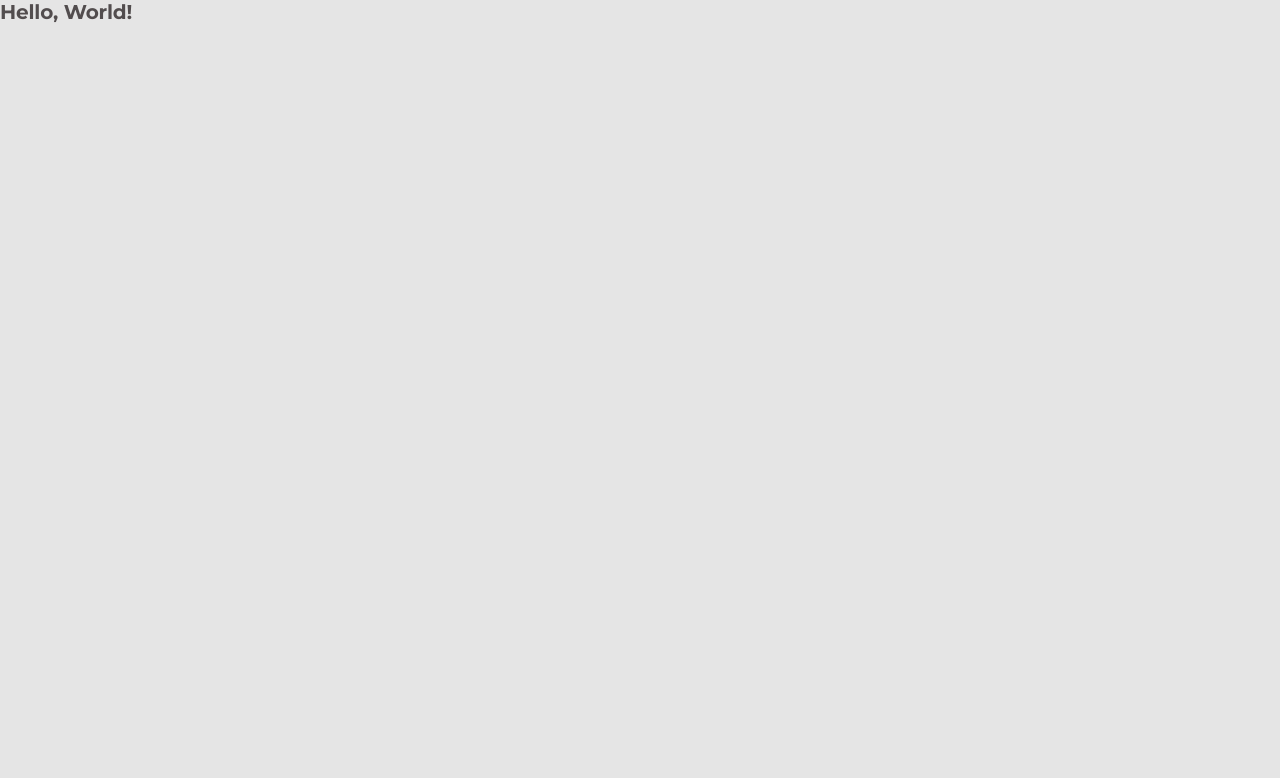
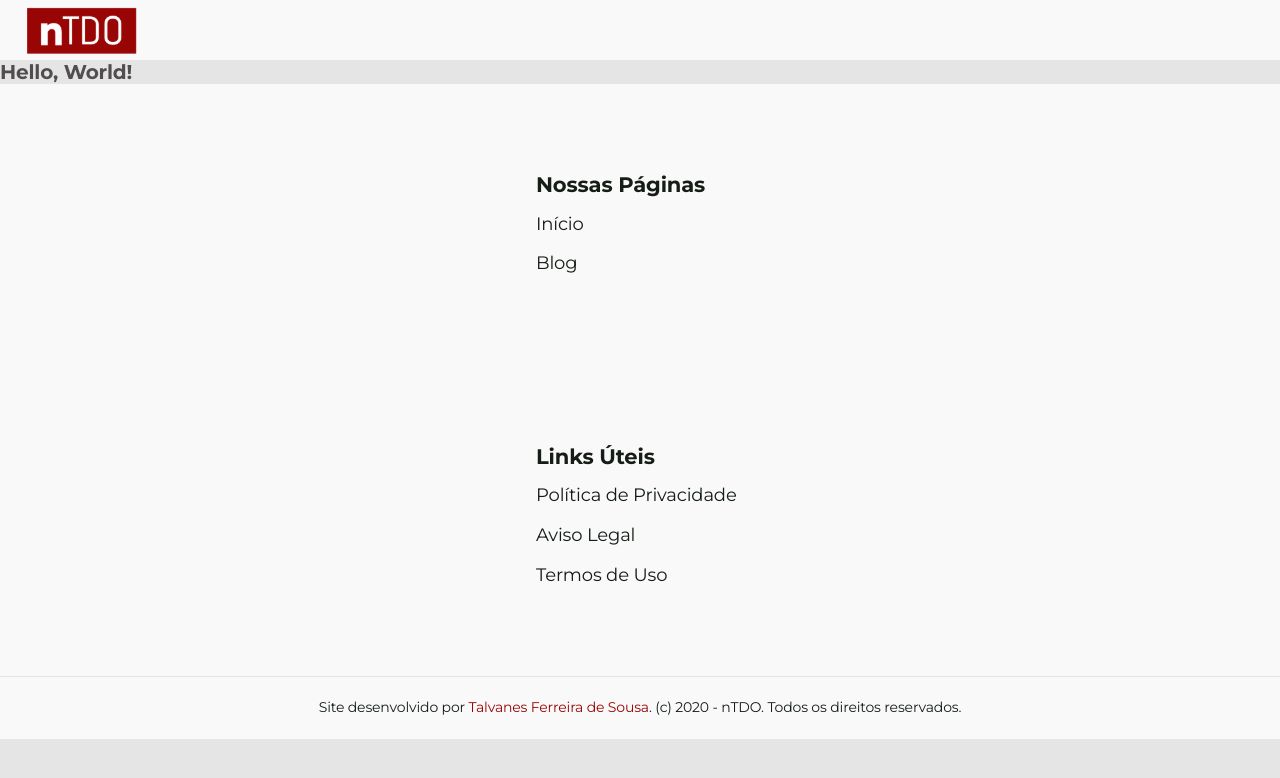
Before and after one commit to talvanes/site-ntdo, a Next.js app: page / in a window 1280 px wide. Shown: the top 778 px of the page. Built offline with nearby package versions, Linux system fonts and the light colour scheme.

Commit message:
nTDO Next: criação do layout da página

```diff
--- /dev/null
+++ b/src/components/Layout.module.css
@@ -0,0 +1,58 @@
+/* Main header */
+.main_header {
+  composes: bg-white from "../styles/colors.module.css";
+}
+
+.main_header_content {
+  composes: container from "../styles/utils.module.css";
+
+  padding-top: 0.6em;
+  padding-bottom: 0.6em;
+
+  display: flex;
+}
+
+/* Main footer */
+.main_footer {
+  composes: bg-white text-black from "../styles/colors.module.css";
+
+  padding-bottom: 8.1em;
+  padding-top: 8.1em;
+}
+
+.main_footer a {
+  color: #151d16;
+}
+
+.main_footer_content {
+  composes: container from "../styles/utils.module.css";
+
+  display: flex;
+  flex-direction: column;
+  align-items: center;
+}
+
+.main_footer_links, .main_footer_legal {
+  composes: body-paragraph from "../styles/typography.module.css";
+
+  width: 13rem;
+}
+
+.main_footer_legal {
+  margin-top: 8.5em;
+}
+
+.main_footer_rights {
+  composes: container from "../styles/utils.module.css";
+  composes: bg-white text-black from "../styles/colors.module.css";
+  composes: body-paragraph-small from "../styles/typography.module.css";
+
+  padding-top: 1.3em;
+  padding-bottom: 1.3em;
+  border-top: 1px solid #E4E3E6;
+  text-align: center;
+}
+
+.main_footer_rights a {
+  color: #990505;
+}
--- /dev/null
+++ b/src/components/Layout.tsx
@@ -0,0 +1,88 @@
+import { ReactNode } from "react";
+import Link from "next/link";
+
+import styles from "./Layout.module.css";
+
+interface LayoutProps {
+  children: ReactNode
+}
+
+export default function Layout({ children }: LayoutProps) {
+  return (
+    <>
+    {/* Main header */}
+    <header className={styles.main_header}>
+      <div className={styles.main_header_content}>
+        <img src="/logo.svg" alt="nTDO"/>
+
+        {/* TODO desktop navigation menu */}
+        {/* TODO mobile navigation menu */}
+      </div>
+    </header>
+
+    {/* Main content */}
+    <main>{children}</main>
+
+    {/* Main Footer */}
+    <section className={styles.main_footer}>
+
+      <div className={styles.main_footer_content}>
+        {/* Nossas Páginas */}
+        <article className={styles.main_footer_links}>
+          <header>
+            <h1>Nossas Páginas</h1>
+          </header>
+
+          <ul>
+            <li>
+              <Link href="/">
+                <a>Início</a>
+              </Link>
+            </li>
+
+            <li>
+              <Link href="/blog">
+                <a>Blog</a>
+              </Link>
+            </li>
+          </ul>
+        </article>
+
+        {/* Links Úteis */}
+        <article className={styles.main_footer_legal}>
+          <header>
+            <h1>Links Úteis</h1>
+          </header>
+
+          <ul>
+            <li>
+              <Link href="/privacy">
+                <a>Política de Privacidade</a>
+              </Link>
+            </li>
+
+            <li>
+              <Link href="/legal">
+                <a>Aviso Legal</a>
+              </Link>
+            </li>
+
+            <li>
+              <Link href="/terms">
+                <a>Termos de Uso</a>
+              </Link>
+            </li>
+          </ul>
+        </article>
+      </div>
+    </section>
+
+    <footer className={styles.main_footer_rights}>
+      <p>
+        Site desenvolvido por <a href="https://www.talvanes.dev/" target="_blank">Talvanes Ferreira de Sousa</a>.
+        (c) 2020 - nTDO. Todos os direitos reservados.
+      </p>
+    </footer>
+    </>
+  );
+}
--- /dev/null
+++ b/src/components/SEO.tsx
@@ -0,0 +1,19 @@
+import Head from "next/head";
+
+interface SEOProps {
+  title: string;
+  description?: string;
+  home?: boolean;
+}
+
+const SUFFIX = "| nTDO";
+
+export default function SEO({ title, description, home = false }: SEOProps) {
+  return (
+    <Head>
+      <title>{home ? title : `${title} ${SUFFIX}`}</title>
+
+      {!!description && <meta name="description" content={description}/>}
+    </Head>
+  );
+}
--- a/src/pages/index.tsx
+++ b/src/pages/index.tsx
@@ -1,5 +1,18 @@
+import Layout from "../components/Layout";
+import SEO from "../components/SEO";
+
 export default function Home() {
   return (
-    <h1>Hello, World!</h1>
+    <>
+    <SEO
+      title="nTDO, Do Nada ao Tudo"
+      description="nTDO, do Nada ao Tudo. Realize seus sonhos com a gente!"
+      home
+    />
+
+    <Layout>
+      <h1>Hello, World!</h1>
+    </Layout>
+    </>
   )
 }
--- a/src/styles/globals.css
+++ b/src/styles/globals.css
@@ -21,3 +21,7 @@ a {
 input, button {
   outline: none;
 }
+
+ul, ol {
+  list-style: none;
+}
--- a/src/styles/typography.module.css
+++ b/src/styles/typography.module.css
@@ -32,7 +32,7 @@
 .body-paragraph {
   font-weight: 400;
   font-size: 1.8em;
-  line-height: 3.0em;
+  line-height: 2.2em;
 }
 
 .body-paragraph-large {
@@ -44,7 +44,7 @@
 .body-paragraph-small {
   font-weight: 400;
   font-size: 1.4em;
-  line-height: 2.2em;
+  line-height: 1.8em;
 }
 
 .body-text-cta-button {
```
